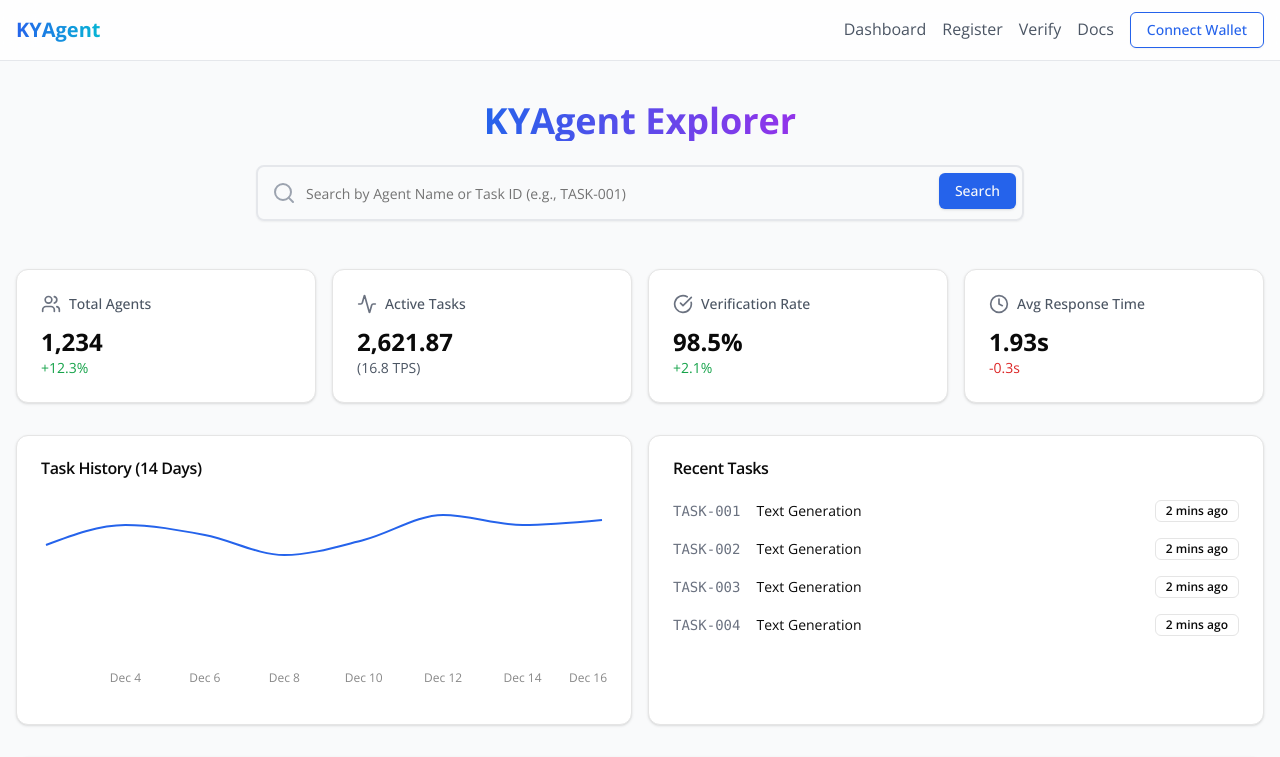
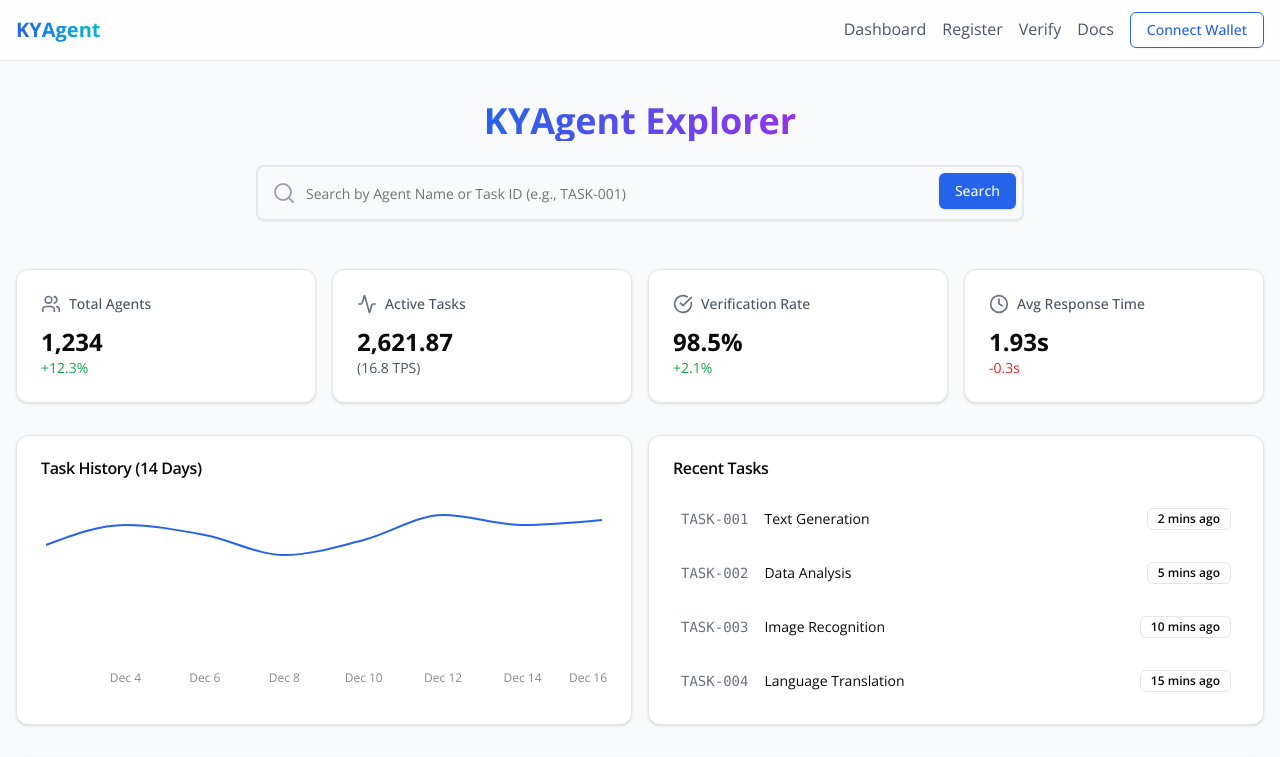
Before and after one commit to Ayushjain2205/hedera-hackathon, a Next.js app: page /dashboard in a window 1280 px wide. Shown: the top 757 px of the page. Built offline with nearby package versions, Linux system fonts and the light colour scheme.

Commit message:
Reorder task page setup

```diff
--- a/app/dashboard/page.tsx
+++ b/app/dashboard/page.tsx
@@ -17,7 +17,7 @@ import {
 } from "@/components/ui/table";
 import { Badge } from "@/components/ui/badge";
 
-// Mock data for agents (same as before)
+// Mock data for agents
 const agents = [
   { id: 1, name: "Agent001", status: "Active", score: 95, tasks: 150 },
   { id: 2, name: "AIAssistant", status: "Inactive", score: 88, tasks: 120 },
@@ -26,11 +26,23 @@ const agents = [
   { id: 5, name: "ImageAI", status: "Pending", score: 85, tasks: 100 },
 ];
 
+// Mock data for recent tasks
+const recentTasks = [
+  { id: "TASK-001", type: "Text Generation", timestamp: "2 mins ago" },
+  { id: "TASK-002", type: "Data Analysis", timestamp: "5 mins ago" },
+  { id: "TASK-003", type: "Image Recognition", timestamp: "10 mins ago" },
+  { id: "TASK-004", type: "Language Translation", timestamp: "15 mins ago" },
+];
+
 export default function DashboardPage() {
   const router = useRouter();
 
   const handleAgentClick = (agentId: number) => {
     router.push(`/agent/${agentId}`);
+  };
+
+  const handleTaskClick = (taskId: string) => {
+    router.push(`/task/${taskId}`);
   };
 
   return (
@@ -63,15 +75,19 @@ export default function DashboardPage() {
               </CardHeader>
               <CardContent>
                 <div className="space-y-4">
-                  {[1, 2, 3, 4].map((i) => (
-                    <div key={i} className="flex items-center justify-between">
+                  {recentTasks.map((task) => (
+                    <div
+                      key={task.id}
+                      className="flex items-center justify-between cursor-pointer hover:bg-gray-100 p-2 rounded"
+                      onClick={() => handleTaskClick(task.id)}
+                    >
                       <div className="flex items-center space-x-4">
                         <div className="font-mono text-sm text-gray-500">
-                          TASK-00{i}
+                          {task.id}
                         </div>
-                        <div className="text-sm">Text Generation</div>
+                        <div className="text-sm">{task.type}</div>
                       </div>
-                      <Badge variant="outline">2 mins ago</Badge>
+                      <Badge variant="outline">{task.timestamp}</Badge>
                     </div>
                   ))}
                 </div>
--- a/app/agent/[id]/task/[taskId]/page.tsx
+++ b/app/task/[taskId]/page.tsx
@@ -14,6 +14,7 @@ const mockTaskData = {
   taskId: "TASK-001",
   timestamp: "2023-06-20T14:30:00Z",
   runBy: "User123",
+  agentName: "Agent001",
   task: "Text Generation",
   verified: true,
   input: {
@@ -38,23 +39,18 @@ export default function TaskDetailPage() {
 
   useEffect(() => {
     // In a real application, you would fetch the task data here
-    // based on the agentId and taskId from the URL params
-    console.log(
-      "Fetching task with ID:",
-      params.taskId,
-      "for agent:",
-      params.id
-    );
+    // based on the taskId from the URL params
+    console.log("Fetching task with ID:", params.taskId);
     // For now, we're using mock data
     setTask(mockTaskData);
-  }, [params.id, params.taskId]);
+  }, [params.taskId]);
 
   return (
     <div className="min-h-screen bg-gray-50">
       <Navbar />
       <main className="container mx-auto py-10 px-4">
         <Button variant="ghost" className="mb-6" onClick={() => router.back()}>
-          <ArrowLeft className="mr-2 h-4 w-4" /> Back to Agent
+          <ArrowLeft className="mr-2 h-4 w-4" /> Back
         </Button>
 
         <Card className="w-full max-w-3xl mx-auto overflow-hidden mb-8">
@@ -81,6 +77,10 @@ export default function TaskDetailPage() {
               <div>
                 <p className="text-sm font-medium text-gray-500">Run By</p>
                 <p className="text-sm">{task.runBy}</p>
+              </div>
+              <div>
+                <p className="text-sm font-medium text-gray-500">Agent</p>
+                <p className="text-sm">{task.agentName}</p>
               </div>
               <div>
                 <p className="text-sm font-medium text-gray-500">Task Type</p>
--- a/components/search-bar.tsx
+++ b/components/search-bar.tsx
@@ -15,7 +15,7 @@ export function SearchBar() {
 
     // If query matches task ID pattern (TASK-XXX)
     if (/^TASK-\d{3}$/.test(query)) {
-      router.push(`/agent/1/task/${query}`); // We're using a dummy agent ID here
+      router.push(`/task/${query}`);
     }
     // If query looks like an agent name
     else {
```
